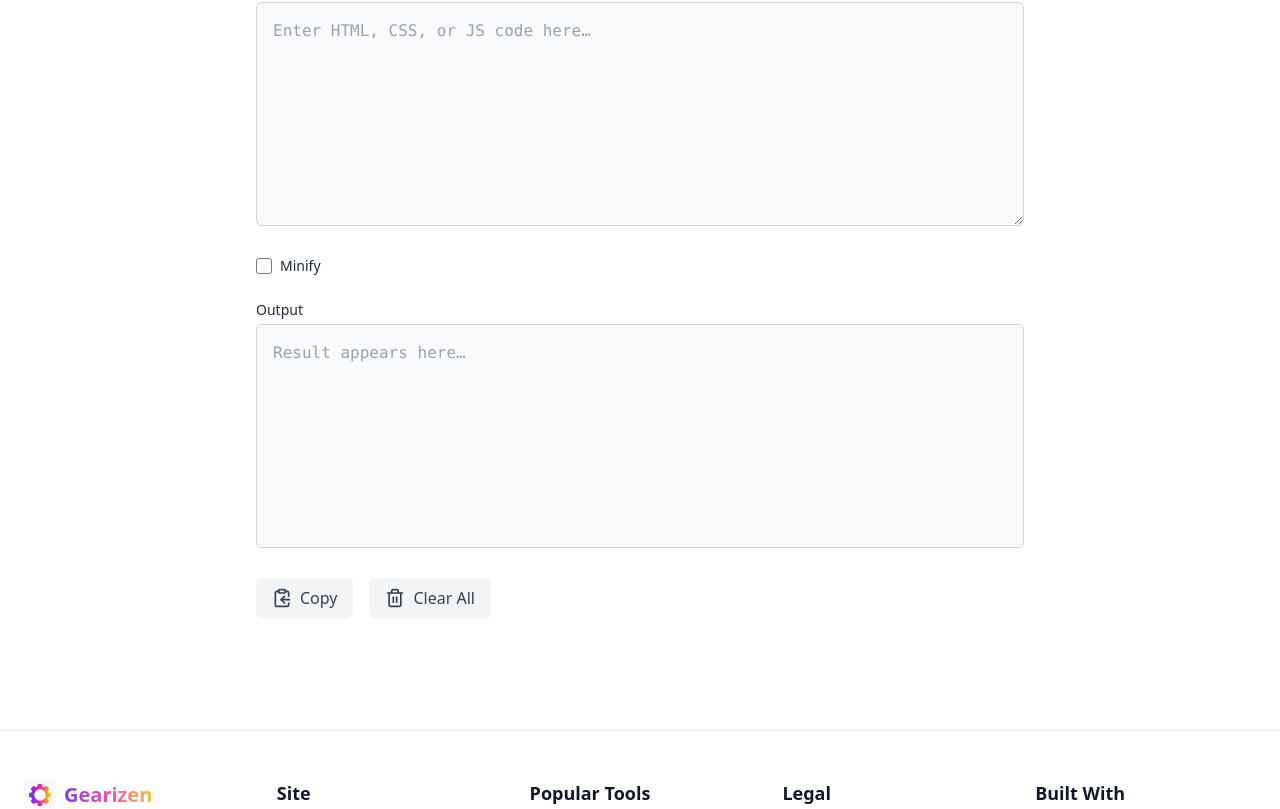
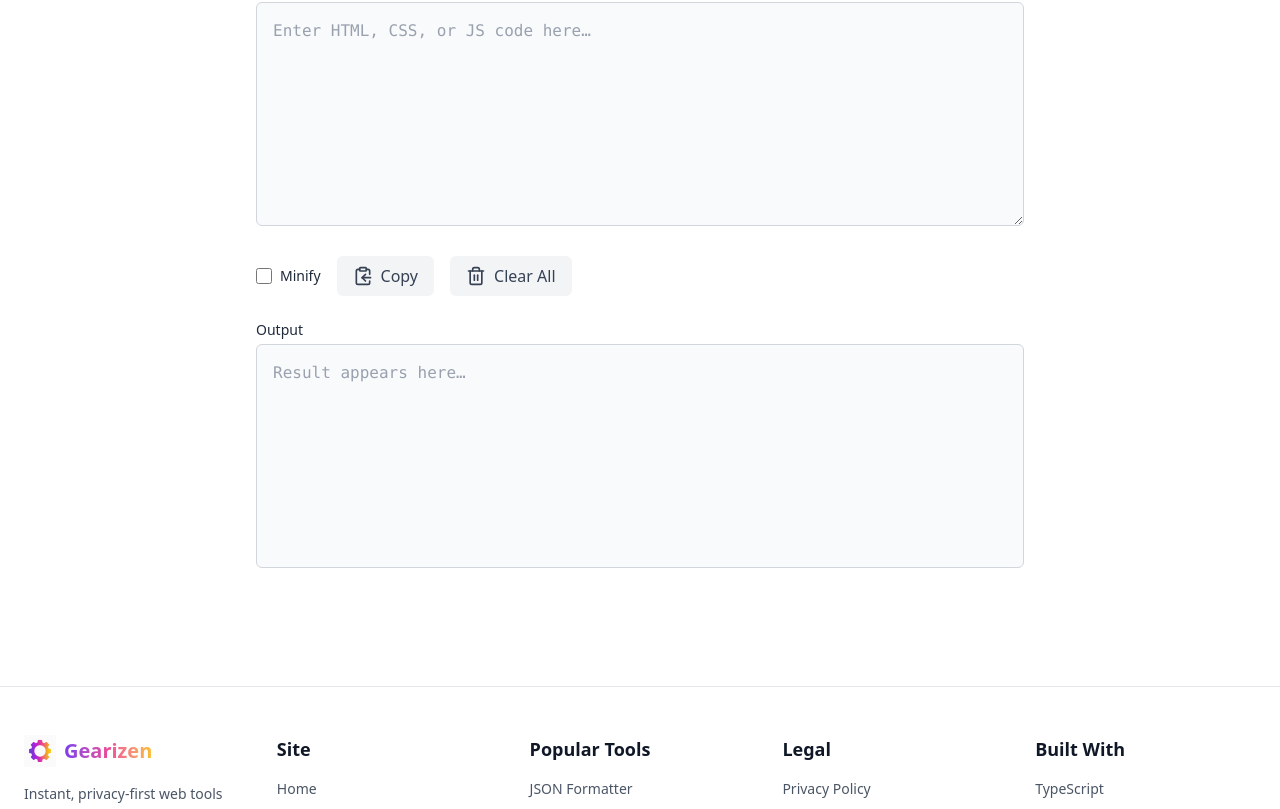
Before and after one commit to tahir-ozcan/gearizen, a Next.js app: page /tools/code-formatter-minifier in a window 1280 px wide. Shown: the part 459-1268 px from the top of the page. Built offline with nearby package versions, Linux system fonts and the light colour scheme; no server answers.

Commit message:
Initial commit

```diff
--- a/app/tools/code-formatter-minifier/code-formatter-minifier-client.tsx
+++ b/app/tools/code-formatter-minifier/code-formatter-minifier-client.tsx
@@ -77,7 +77,7 @@ export default function CodeFormatterMinifierClient({
     secondaryButtonClassName ??
     `inline-flex items-center gap-2 px-4 py-2 bg-gray-100 text-gray-700 font-medium rounded-md transition hover:bg-gray-200 focus:outline-none focus:ring-2 focus:ring-gray-300`;
 
-  // Simple language detector: html if starts with '<', css if it has selectors, otherwise js
+  // Auto-detect HTML, CSS, or JS
   const detectLanguage = useCallback((code: string): "html" | "css" | "js" => {
     const t = code.trim();
     if (t.startsWith("<")) return "html";
@@ -107,15 +107,15 @@ export default function CodeFormatterMinifierClient({
             throw new Error("HTML syntax error");
           }
         } else {
-          const openCount = (code.match(/{/g) || []).length;
-          const closeCount = (code.match(/}/g) || []).length;
-          if (openCount !== closeCount) {
+          const opens = (code.match(/{/g) || []).length;
+          const closes = (code.match(/}/g) || []).length;
+          if (opens !== closes) {
             throw new Error("CSS syntax error: unmatched braces");
           }
         }
       } catch (e: unknown) {
-        const message = e instanceof Error ? e.message : String(e);
-        setError(message);
+        const msg = e instanceof Error ? e.message : String(e);
+        setError(msg);
         setFormattedCode("");
         setMinifiedCode("");
         return;
@@ -164,7 +164,7 @@ export default function CodeFormatterMinifierClient({
     [detectLanguage]
   );
 
-  // Re-run when input or toggle changes
+  // Re-run when input changes
   useEffect(() => {
     validateAndProcess(inputCode);
   }, [inputCode, validateAndProcess]);
@@ -178,23 +178,26 @@ export default function CodeFormatterMinifierClient({
   }, []);
 
   const handleCopy = useCallback(async () => {
-    const outputValue = error
+    const output = error
       ? ""
       : minify
       ? minifiedCode
       : formattedCode;
-    if (!outputValue) return;
+    if (!output) return;
     try {
-      await navigator.clipboard.writeText(outputValue);
+      await navigator.clipboard.writeText(output);
       setCopied(true);
       setTimeout(() => setCopied(false), 2000);
     } catch {
       /* silent */
     }
-  }, [formattedCode, minifiedCode, minify, error]);
+  }, [error, formattedCode, minifiedCode, minify]);
 
-  // Single output: either error or beautified/minified code
-  const outputValue = error ? error : minify ? minifiedCode : formattedCode;
+  const outputValue = error
+    ? error
+    : minify
+    ? minifiedCode
+    : formattedCode;
 
   return (
     <section
@@ -218,7 +221,7 @@ export default function CodeFormatterMinifierClient({
         </header>
 
         <div className="space-y-6">
-          {/* Input */}
+          {/* Code Input */}
           <div>
             <label
               htmlFor="code-input"
@@ -237,45 +240,19 @@ export default function CodeFormatterMinifierClient({
             />
           </div>
 
-          {/* Minify Toggle */}
-          <div className="flex items-center gap-2">
+          {/* Controls */}
+          <div className="flex flex-wrap items-center gap-4">
+            <label className="flex items-center gap-2">
               <input
-              id="minify-toggle"
                 type="checkbox"
                 checked={minify}
                 onChange={(e) => setMinify(e.target.checked)}
                 className="h-4 w-4 focus:outline-none focus:ring-2 focus:ring-purple-500"
               />
-            <label
-              htmlFor="minify-toggle"
-              className="text-sm text-gray-800 select-none"
-            >
+              <span className="text-sm text-gray-800 select-none">
                 Minify
+              </span>
             </label>
-          </div>
-
-          {/* Single Output */}
-          <div>
-            <label
-              htmlFor="code-output"
-              className="block text-sm font-medium text-gray-800 mb-1"
-            >
-              {outputLabel}
-            </label>
-            <textarea
-              id="code-output"
-              value={outputValue}
-              readOnly
-              placeholder={placeholderOutput}
-              className={
-                baseOutputClasses + (error ? " text-red-700" : "")
-              }
-              aria-readonly
-            />
-          </div>
-
-          {/* Actions */}
-          <div className="flex flex-wrap items-center gap-4">
             <button
               type="button"
               onClick={handleCopy}
@@ -300,6 +277,26 @@ export default function CodeFormatterMinifierClient({
               {clearButtonLabel}
             </button>
           </div>
+
+          {/* Single Output */}
+          <div>
+            <label
+              htmlFor="code-output"
+              className="block text-sm font-medium text-gray-800 mb-1"
+            >
+              {outputLabel}
+            </label>
+            <textarea
+              id="code-output"
+              value={outputValue}
+              readOnly
+              placeholder={placeholderOutput}
+              className={
+                baseOutputClasses + (error ? " text-red-700" : "")
+              }
+              aria-readonly
+            />
+          </div>
         </div>
       </div>
     </section>
```
Lines whose indentation alone changed are shown as unchanged.
